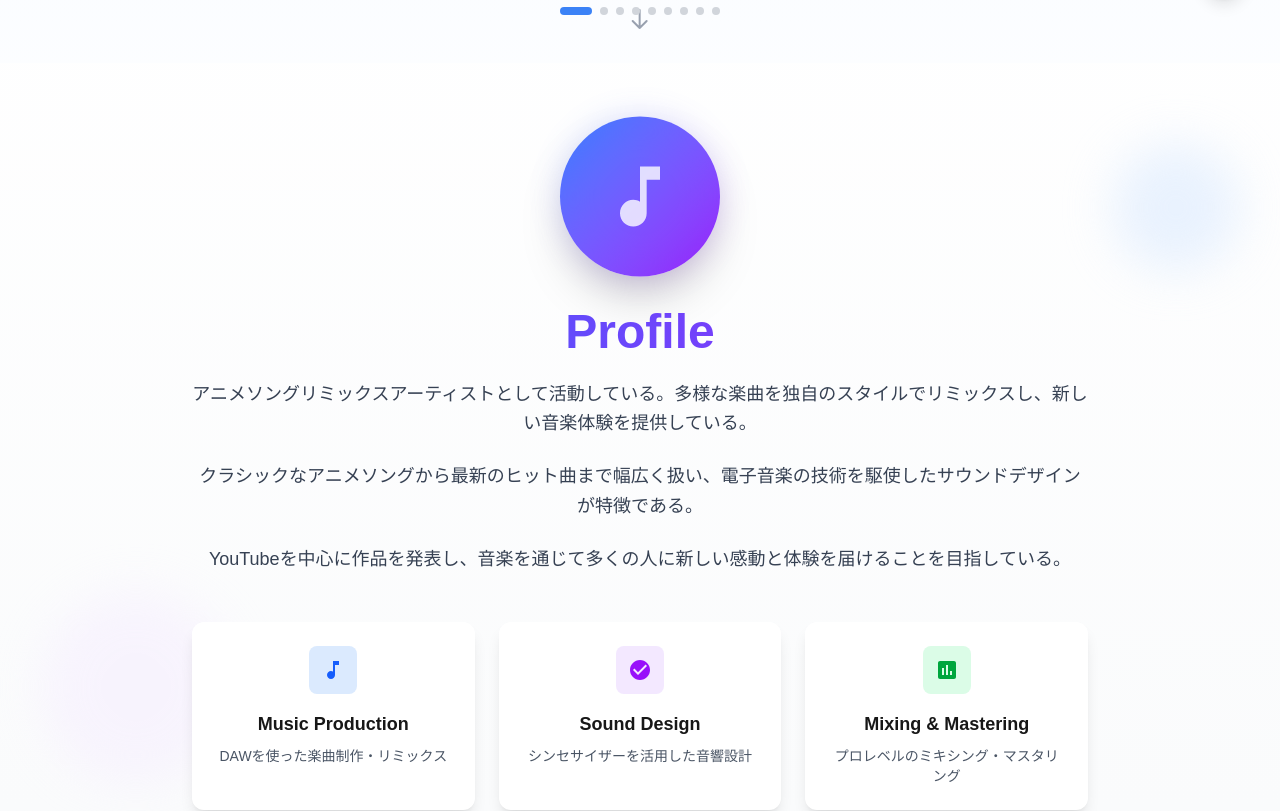
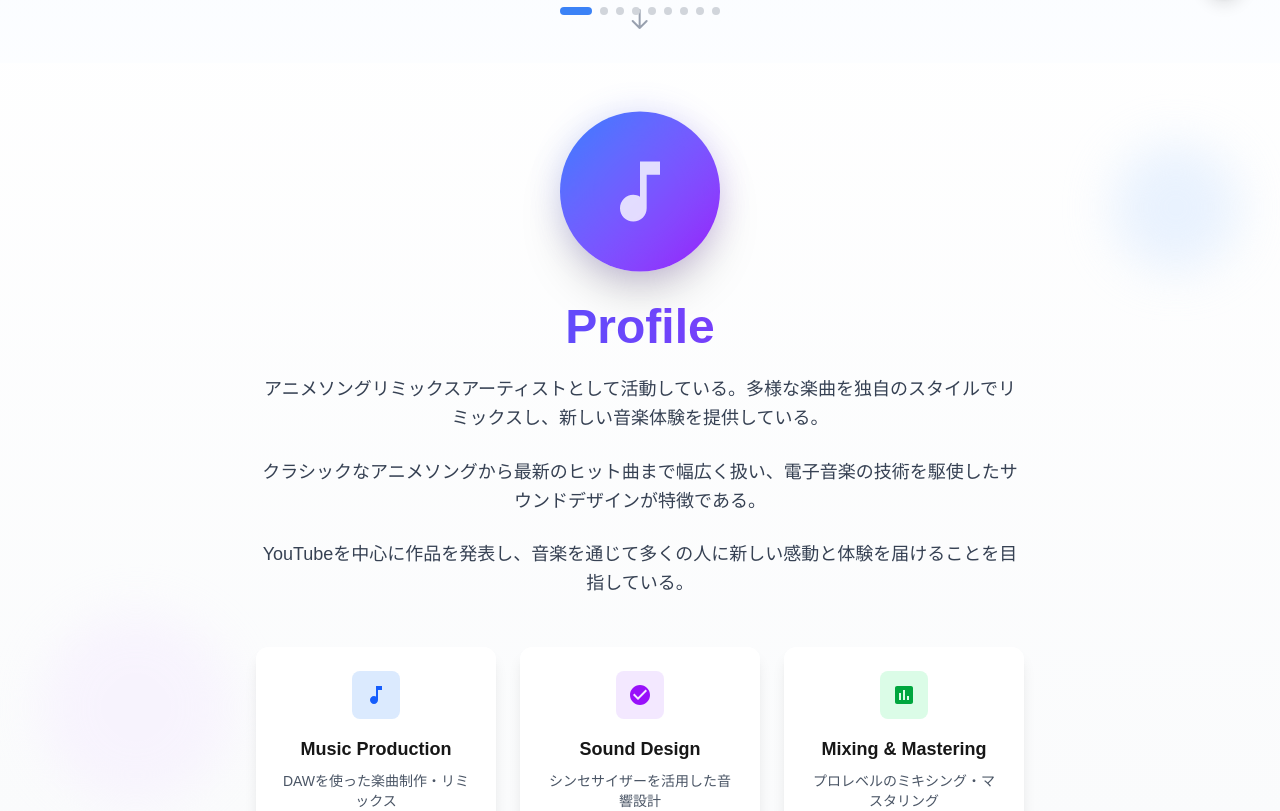
Before and after one commit to beatolabo/portfolio, a Next.js app: page / in a window 1280 px wide. Shown: the part 770-1581 px from the top of the page. Built offline with nearby package versions, Linux system fonts and the light colour scheme.

Commit message:
ProfileSectionコンポーネントの最大幅を4xlから3xlに変更し、スタイルを調整した。

```diff
--- a/src/components/sections/ProfileSection.tsx
+++ b/src/components/sections/ProfileSection.tsx
@@ -71,7 +71,7 @@
 
       <div className="container mx-auto px-4 py-12 relative z-10">
         <motion.div
-          className="max-w-4xl mx-auto text-center"
+          className="max-w-3xl mx-auto text-center"
           initial={{ opacity: 0 }}
           whileInView={{ opacity: 1 }}
           transition={{ duration: 0.8 }}
```
